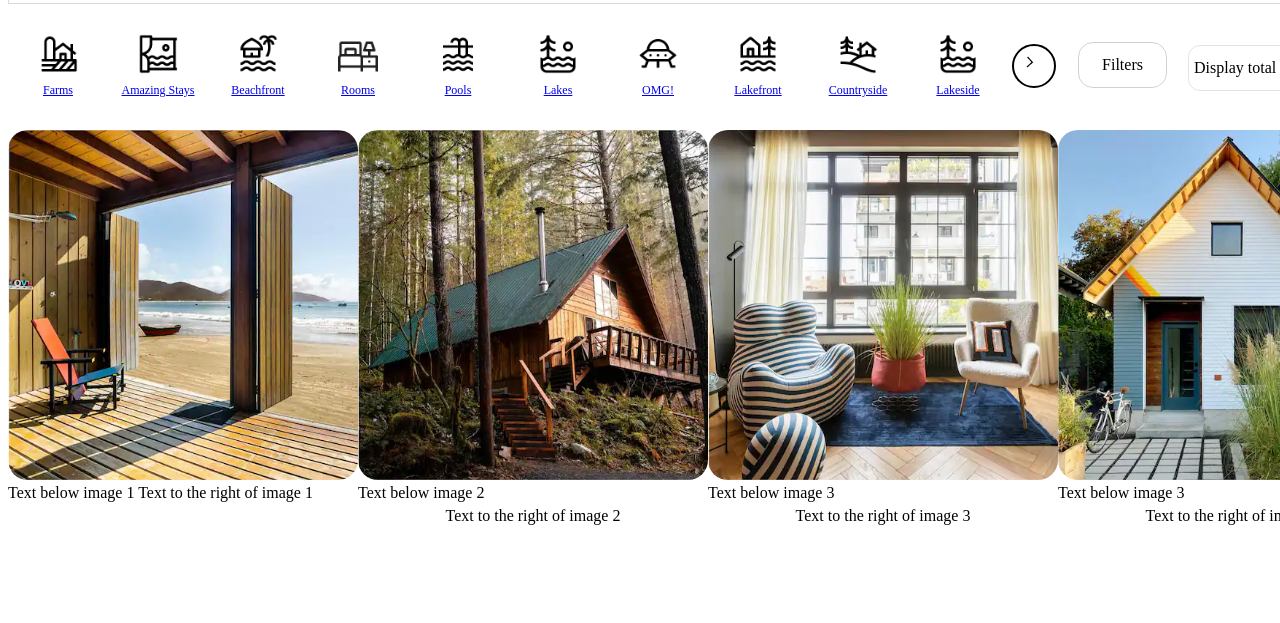
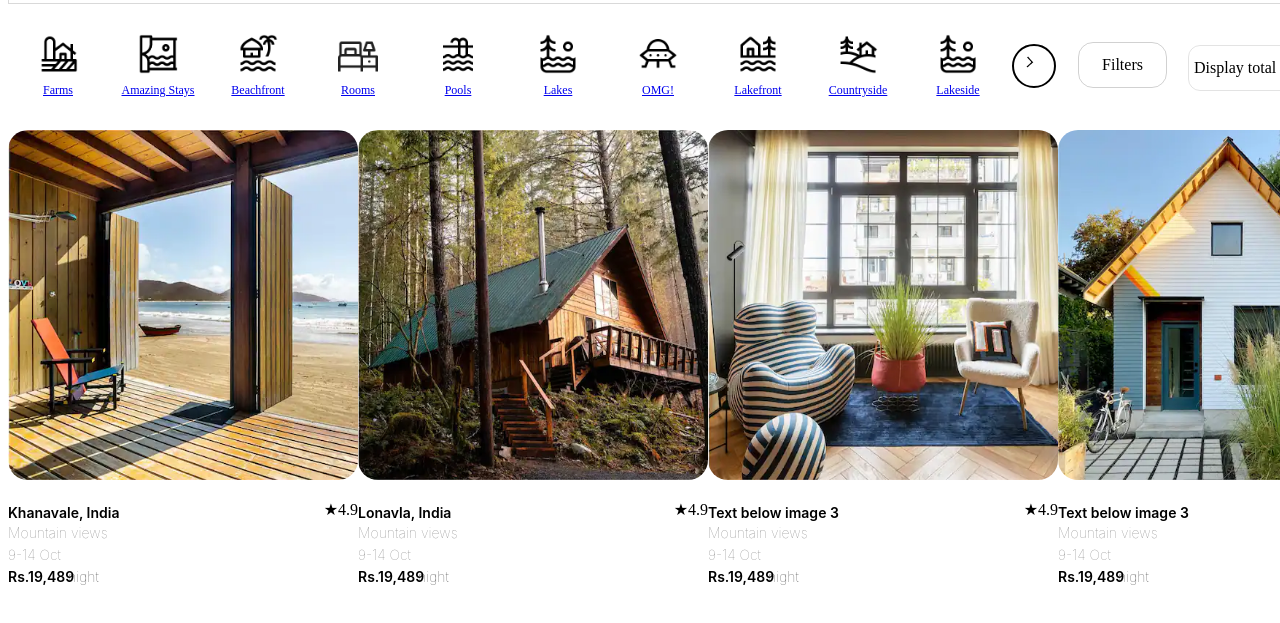
Before and after one commit to THIAGESHWARANS/AIRBNB, a plain HTML site: page index.html in a window 1280 px wide. Shown: the part 93-716 px from the top of the page. Drawn offline with Linux system fonts and the light colour scheme.

Commit message:
Added the main contents in the page(image)

```diff
--- a/index.html
+++ b/index.html
@@ -9,7 +9,10 @@
   <body>
     <nav class="navbar">
       <a href="link" class="logo">
-        <img style="width: 123px; height: 38px" src="assets\images\airbnb logo.png" />
+        <img
+          style="width: 123px; height: 38px"
+          src="assets\images\airbnb logo.png"
+        />
       </a>
       <div class="box">
         <div class="anywhere">Anywhere</div>
@@ -21,82 +24,100 @@
         <div class="line34"></div>
       </div>
       <div class="airbnbyourhome">
-        <a href="">Airbnb your home</a></div>
-        <div class ="rectangle3"></div>
-        <div class="ellipse1"></div>
-        <div class="ellipse2"></div>
+        <a href="">Airbnb your home</a>
+      </div>
+      <div class="rectangle3"></div>
+      <div class="ellipse1"></div>
+      <div class="ellipse2"></div>
     </nav>
     <div class="icon-container">
       <a href="#">
-        <img src="assets\images\farms.jpg" alt="farms icon">
+        <img src="assets\images\farms.jpg" alt="farms icon" />
         <span>Farms</span>
       </a>
       <a href="#">
-        <img src="assets\images\amazing.jpg" alt="amazing icon">
+        <img src="assets\images\amazing.jpg" alt="amazing icon" />
         <span>Amazing Stays</span>
       </a>
       <a href="#">
-        <img src="assets\images\beach.jpg" alt="beachfront icon">
+        <img src="assets\images\beach.jpg" alt="beachfront icon" />
         <span>Beachfront</span>
       </a>
       <a href="#">
-        <img src="assets\images\rooms.jpg" alt="rooms icon">
+        <img src="assets\images\rooms.jpg" alt="rooms icon" />
         <span>Rooms</span>
       </a>
       <a href="#">
-        <img src="assets\images\pool.jpg" alt="lake icon">
+        <img src="assets\images\pool.jpg" alt="lake icon" />
         <span>Pools</span>
       </a>
       <a href="#">
-        <img src="assets\images\lakes.jpg" alt="pools icon">
+        <img src="assets\images\lakes.jpg" alt="pools icon" />
         <span>Lakes</span>
       </a>
       <a href="#">
-        <img src="assets\images\omg.jpg" alt="omg icon">
+        <img src="assets\images\omg.jpg" alt="omg icon" />
         <span>OMG!</span>
       </a>
       <a href="#">
-        <img src="assets\images\lakefornt.jpg" alt="lakefronticon">
+        <img src="assets\images\lakefornt.jpg" alt="lakefronticon" />
         <span>Lakefront</span>
       </a>
       <a href="#">
-        <img src="assets\images\country.jpg" alt="countryside icon">
+        <img src="assets\images\country.jpg" alt="countryside icon" />
         <span>Countryside</span>
       </a>
       <a href="#">
-        <img src="assets\images\lakes.jpg" alt="lakefront icon">
+        <img src="assets\images\lakes.jpg" alt="lakefront icon" />
         <span>Lakeside</span>
       </a>
     </div>
     <div class="ellipse5"></div>
-    <div class= "line8">
-      <img src="assets\images\Line 8.jpg" alt="line8">
+    <div class="line8">
+      <img src="assets\images\Line 8.jpg" alt="line8" />
     </div>
     <div class="rectangle5">Filters</div>
     <div class="rectangle6">Display total before taxes</div>
     <div class="rectangle7"></div>
-    <div class="imagerow">
-      <a href="https://www.airbnb.co.in/rooms/44949215?adults=1&category_tag=Tag%3A8175&children=0&enable_m3_private_room=true&infants=0&pets=0&photo_id=1140605517&search_mode=flex_destinations_search&check_in=2023-12-17&check_out=2023-12-22&source_impression_id=p3_1700666734_%2FWwa%2F4%2FA3wZXjboM&previous_page_section_name=1000&federated_search_id=556431cc-0876-4cc2-bde3-13d3edb5371b">
-        <img src="assets\images\beachfront.webp" alt="Image 1">
-        <span class="image-text-bottom">Text below image 1</span>
-        <span class="image-text-right">Text to the right of image 1</span>
+    <div class="image-row">
+      <a
+        href="https://www.airbnb.co.in/rooms/44949215?adults=1&category_tag=Tag%3A8175&children=0&enable_m3_private_room=true&infants=0&pets=0&photo_id=1140605517&search_mode=flex_destinations_search&check_in=2023-12-17&check_out=2023-12-22&source_impression_id=p3_1700666734_%2FWwa%2F4%2FA3wZXjboM&previous_page_section_name=1000&federated_search_id=556431cc-0876-4cc2-bde3-13d3edb5371b"
+      >
+        <img src="assets\images\beachfront.webp" alt="Image 1" />
+        <span class="image-text-left">Khanavale, India </span>
+        <div class="textline2">Mountain views</div>
+        <div class="textline3">9-14 Oct</div>
+        <div class="textline4">Rs.19,489</div>
+        <div class="textline5">night</div>
+        <span class="image-text-right">★4.9</span>
       </a>
       <a href="#">
-        <img src="assets\images\cabins.webp" alt="Image 2">
-        <span class="textleft">Text below image 2</span>
-        <span class="textright">Text to the right of image 2</span>
+        <img src="assets\images\cabins.webp" alt="Image 2" />
+        <span class="image-text-left">Lonavla, India</span>
+        <div class="textline2">Mountain views</div>
+        <div class="textline3">9-14 Oct</div>
+        <div class="textline4">Rs.19,489</div>
+        <div class="textline5">night</div>
+        <span class="image-text-right">★4.9</span>
       </a>
       <a href="#">
-        <img src="assets\images\flats.webp" alt="Image 3">
-        <span class="textleft">Text below image 3</span>
-        <span class="textright">Text to the right of image 3</span>
+        <img src="assets\images\flats.webp" alt="Image 3" />
+        <span class="image-text-left">Text below image 3</span>
+        <div class="textline2">Mountain views</div>
+        <div class="textline3">9-14 Oct</div>
+        <div class="textline4">Rs.19,489</div>
+        <div class="textline5">night</div>
+        <span class="image-text-right">★4.9</span>
       </a>
       <a href="#">
-        <img src="assets\images\houses.webp" alt="Image 3">
-        <span class="textleft">Text below image 3</span>
-        <span class="textright">Text to the right of image 3</span>
+        <img src="assets\images\houses.webp" alt="Image 3" />
+        <span class="image-text-left">Text below image 3</span>
+        <div class="textline2">Mountain views</div>
+        <div class="textline3">9-14 Oct</div>
+        <div class="textline4">Rs.19,489</div>
+        <div class="textline5">night</div>
+        <span class="image-text-right">★4.9</span>
       </a>
     </div>
-
   </body>
 </html>
--- a/style.css
+++ b/style.css
@@ -197,56 +197,76 @@ flex-shrink: 0;
 border: 1px solid rgba(0, 0, 0, 0.25);
 background: rgba(0, 0, 0, 0.20);
 }
-.toggle-button {
-  position: relative;
-  width: 100px;
-  height: 50px;
-  background-color: gray;
-  border-radius: 25px;
-  cursor: pointer;
-  transition: background-color 0.2s ease-in-out;
-}
-
-.white-circle {
-  position: absolute;
-  top: 50%;
-  left: 50%;
-  transform: translate(-50%, -50%);
-  width: 20px;
-  height: 20px;
-  background-color: white;
-  border-radius: 10px;
-}
-
-.toggle-button:hover {
-  background-color: darkgray;
-}
-
-.toggle-button.active .white-circle {
-  left: 90%;
-}
-.imagerow {
+.image-row {
   display: flex;
   flex-direction: row;
   justify-content: space-between;
 
 }
-.imagerow img{
+.image-row img{
   margin-top: 50px;
   width:350px;
   height: 350px;
   border-radius: 20px;
 }
-
-.textright{
+.image-text-left{
+  color: #000;
+font-family: Inter;
+font-size: 14px;
+font-style: normal;
+font-weight: 600;
+line-height: normal;
+  position: absolute;
   display: block;
-  text-align: center;
-  margin-top: 5px;
+  text-align: left;
+  margin-top: 20px;
 }
-
-
-
-.imagerow a {
+.image-text-right{
+  display: block;
+  text-align: right;
+  margin-top: -85px;
+}
+.image-row a {
   color: black;
   text-decoration: none;
 }
+.textline2{
+  margin-top: 40px;
+  color: rgba(0, 0, 0, 0.478);font-family: Inter; word-wrap: break-word;
+font-family: Inter;
+font-size: 14px;
+font-style: normal;
+font-weight: 10;
+line-height: normal;
+}
+.textline3{
+  margin-top: 5px;
+  color: rgba(0, 0, 0, 0.478);font-family: Inter; word-wrap: break-word;
+font-family: Inter;
+font-size: 14px;
+font-style: normal;
+font-weight: 10;
+line-height: normal;
+}
+.textline4{
+  color: #000;
+  font-family: Inter;
+  font-size: 14px;
+  font-style: normal;
+  font-weight: 600;
+  line-height: normal;
+    position: absolute;
+    display: block;
+    text-align: left;
+    margin-top: 5px;
+}
+.textline5{
+  margin-top: 5px;
+  margin-left: 60px;
+  color: rgba(0, 0, 0, 0.707);font-family: Inter; word-wrap: break-word;
+font-family: Inter;
+font-size: 14px;
+font-style: normal;
+font-weight: 10;
+line-height: normal;
+}
```
